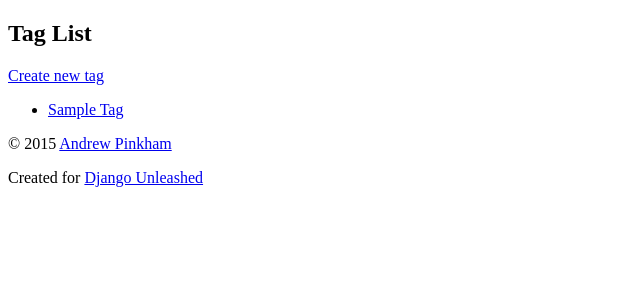
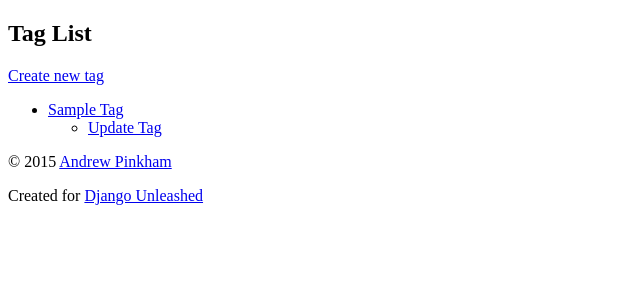
Before and after one commit to Pjmcnally/django_unleashed, a Django app: page /tag/ in a window 1280 px wide. Shown: the part 134-434 px from the top of the page, without its empty margins (0-640 px from the left). Run offline with Django 3.2, Linux system fonts and the light colour scheme; tables that the repository leaves empty hold one stand-in row (values such as "Sample post").

Commit message:
Add ability to update all models through forms.  Also add urls to route and links to templates

```diff
--- a/suorganizer/organizer/models.py
+++ b/suorganizer/organizer/models.py
@@ -22,6 +22,9 @@ class Tag(models.Model):
 
     def get_absolute_url(self):
         return reverse('organizer_tag_detail', kwargs={'slug': self.slug})
+
+    def get_update_url(self):
+        return reverse('organizer_tag_update', kwargs={'slug': self.slug})
 
 
 class Startup(models.Model):
@@ -50,6 +53,9 @@ class Startup(models.Model):
     def get_absolute_url(self):
         return reverse('organizer_startup_detail', kwargs={'slug': self.slug})
 
+    def get_update_url(self):
+        return reverse('organizer_startup_update', kwargs={'slug': self.slug})
+
 
 class NewsLink(models.Model):
     title = models.CharField(max_length=63)
@@ -72,7 +78,4 @@ class NewsLink(models.Model):
         return self.startup.get_absolute_url()
 
     def get_update_url(self):
-        return reverse(
-            'organizer_newslink_update',
-            kwargs={'pk': self.pk}
-        )
+        return reverse('organizer_newslink_update', kwargs={'pk': self.pk})
--- a/suorganizer/organizer/templates/organizer/tag_list.html
+++ b/suorganizer/organizer/templates/organizer/tag_list.html
@@ -14,6 +14,13 @@
     {% for tag in tag_list %}
       <li><a href="{{ tag.get_absolute_url }}">
       {{ tag.name|title }}</a></li>
+      <ul>
+        <li>
+          <a href="{{ tag.get_update_url }}">
+            Update Tag
+          </a>
+        </li>
+      </ul>
     {% empty %}
       <li><em>There are currently no Tags available.</em></li>
     {% endfor %}
--- a/suorganizer/organizer/urls.py
+++ b/suorganizer/organizer/urls.py
@@ -1,8 +1,8 @@
 from django.conf.urls import url
 from .views import (
     NewsLinkCreate, NewsLinkUpdate,
-    TagCreate, tag_detail, tag_list,
-    StartupCreate, startup_detail, startup_list,
+    TagCreate, TagUpdate, tag_detail, tag_list,
+    StartupCreate, StartupUpdate, startup_detail, startup_list,
 )
 
 urlpatterns = [
@@ -27,6 +27,11 @@ urlpatterns = [
         name='organizer_startup_create'
     ),
     url(
+        r'startup/(?P<slug>[\w\-]+)/update/$',
+        StartupUpdate.as_view(),
+        name='organizer_startup_update'
+    ),
+    url(
         r'^startup/(?P<slug>[\w\-]+)/$',
         startup_detail,
         name='organizer_startup_detail'
@@ -42,6 +47,11 @@ urlpatterns = [
         name='organizer_tag_create'
     ),
     url(
+        r'^tag/(?P<slug>[\w\-]+)/update/$',
+        TagUpdate.as_view(),
+        name='organizer_tag_update'
+    ),
+    url(
         r'^tag/(?P<slug>[\w\-]+)/$',
         tag_detail,
         name='organizer_tag_detail'
--- a/suorganizer/organizer/views.py
+++ b/suorganizer/organizer/views.py
@@ -4,7 +4,7 @@ from django.views.generic import View
 
 from .models import Tag, Startup, NewsLink
 from .forms import TagForm, StartupForm, NewsLinkForm
-from .utils import ObjectCreateMixin
+from .utils import ObjectCreateMixin, ObjectUpdateMixin
 
 
 class NewsLinkCreate(ObjectCreateMixin, View):
@@ -58,6 +58,12 @@ class StartupCreate(ObjectCreateMixin, View):
         )
 
 
+class StartupUpdate(ObjectUpdateMixin, View):
+    form_class = StartupForm
+    model = Startup
+    template_name = 'organizer/startup_form_update.html'
+
+
 def startup_detail(request, slug):
     startup = get_object_or_404(Startup, slug__iexact=slug)
     return render(
@@ -80,6 +86,12 @@ class TagCreate(ObjectCreateMixin, View):
     template_name = 'organizer/tag_form.html'
 
 
+class TagUpdate(ObjectUpdateMixin, View):
+    form_class = TagForm
+    model = Tag
+    template_name = 'organizer/tag_form_update.html'
+
+
 def tag_detail(request, slug):
     tag = get_object_or_404(Tag, slug__iexact=slug)
     return render(
```
Also changed, not shown: suorganizer/organizer/templates/organizer/startup_detail.html (+7 -0 lines), suorganizer/organizer/templates/organizer/startup_list.html (+7 -0 lines), suorganizer/organizer/templates/organizer/tag_detail.html (+7 -0 lines), suorganizer/organizer/utils.py (+36 -1 lines).
